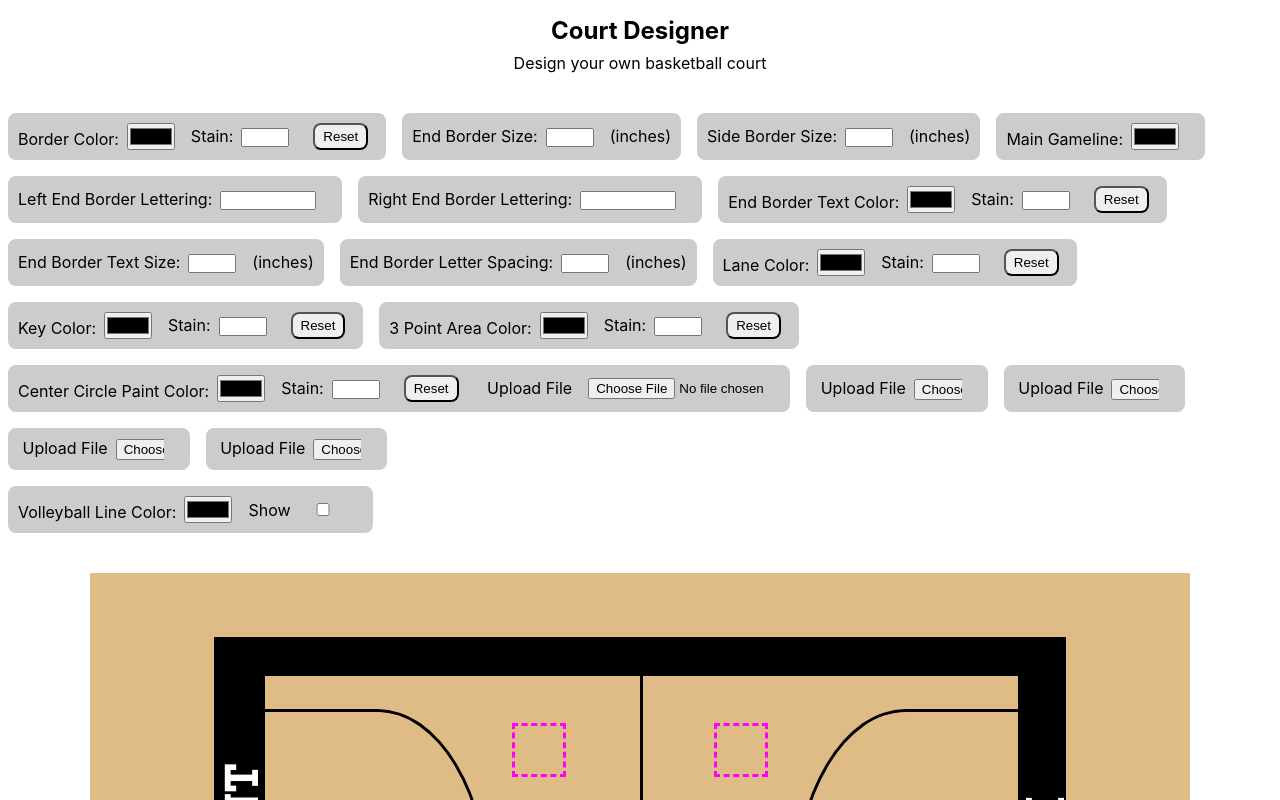
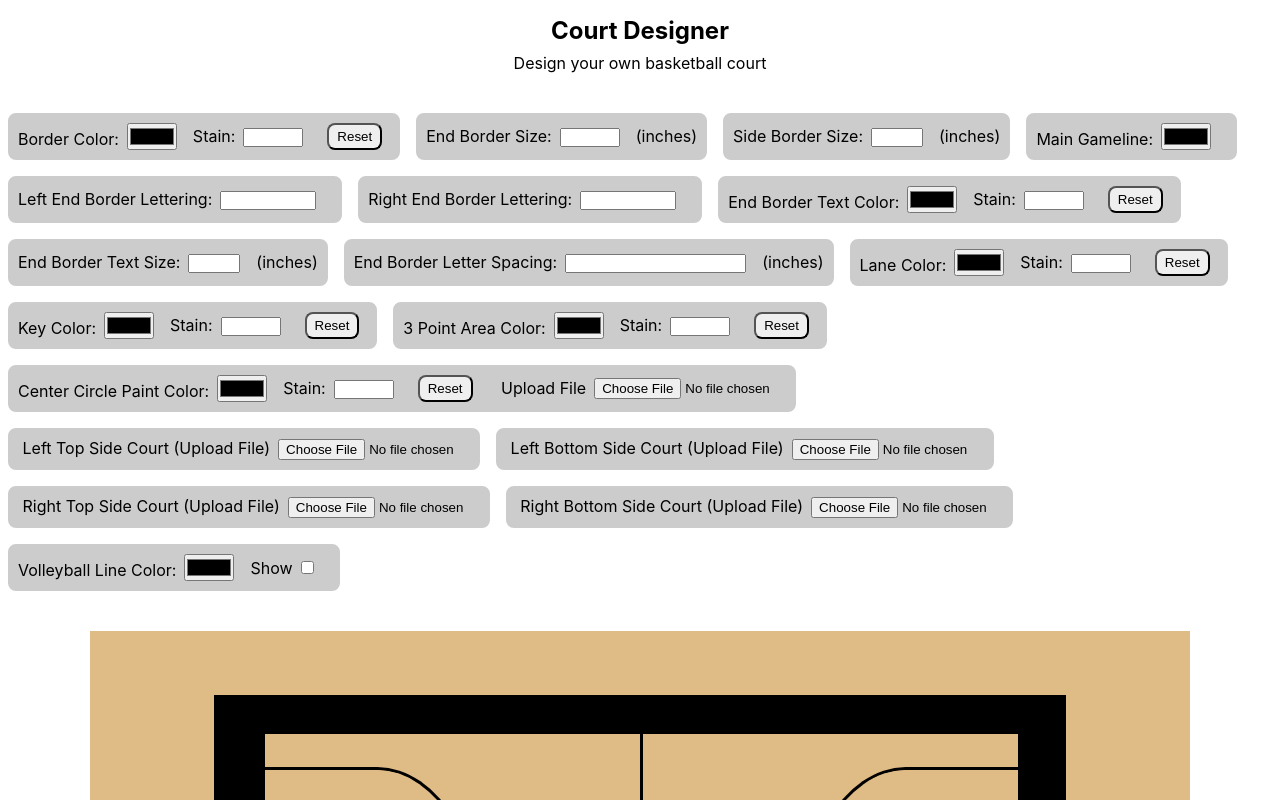
Before and after one commit to jbratcher/court-designer, a React (Create React App) app: page / in a window 1280 px wide. Shown: the top 800 px of the page. Built offline with nearby package versions, Linux system fonts and the light colour scheme.

Commit message:
refactor: more fitting input width, removed debugging styles and logic

```diff
--- a/src/App.js
+++ b/src/App.js
@@ -73,7 +73,6 @@ class App extends Component {
 
   handleColorStain = e => {
     let property = `${e.target.parentElement.firstElementChild.name}Opacity`;
-    console.log(property);
     this.setState({
       [property]: e.target.value
     });
@@ -471,7 +470,7 @@ class App extends Component {
 
               <li className="menuNavListItem">
 
-                <label className="leftTopSideCourtImageInput"> Upload File
+                <label className="leftTopSideCourtImageInput"> Left Top Side Court (Upload File)
                   <input
                     onChange={this.handleImage}
                     name="leftTopSideCourtImage"
@@ -484,7 +483,7 @@ class App extends Component {
 
               <li className="menuNavListItem">
 
-                <label className="leftBottomSideCourtImageInput"> Upload File
+                <label className="leftBottomSideCourtImageInput"> Left Bottom Side Court (Upload File)
                   <input
                     onChange={this.handleImage}
                     name="leftBottomSideCourtImage"
@@ -497,7 +496,7 @@ class App extends Component {
 
               <li className="menuNavListItem">
 
-                <label className="rightTopSideCourtImageInput"> Upload File
+                <label className="rightTopSideCourtImageInput"> Right Top Side Court (Upload File)
                   <input
                     onChange={this.handleImage}
                     name="rightTopSideCourtImage"
@@ -510,7 +509,7 @@ class App extends Component {
 
               <li className="menuNavListItem">
 
-                <label className="rightBottomSideCourtImageInput"> Upload File
+                <label className="rightBottomSideCourtImageInput"> Right Bottom Side Court (Upload File)
                   <input
                     onChange={this.handleImage}
                     name="rightBottomSideCourtImage"
--- a/src/App.scss
+++ b/src/App.scss
@@ -25,6 +25,11 @@ ul {
 
 button {
   border-radius: 0.5rem;
+}
+
+input[type = "file"] {
+  margin: 0 1rem;
+  width: 11rem;
 }
 
 // Header
@@ -63,7 +68,6 @@ button {
     input {
       margin-left: 0.5rem;
       margin-right: 1rem;
-      width: 3rem;
     }
 
     input[type="text"] {
@@ -78,11 +82,6 @@ button {
     .centerCirlceImageInput {
       display: flex;
       margin-left: 1rem;
-
-      input {
-        margin: 0 1rem;
-        width: 11rem;
-      }
     }
 
 }
@@ -330,7 +329,6 @@ button {
   }
 
   .leftTopSideCourt {
-    border: 3px dashed magenta;
     width: 54px;
     height: 54px;
     position: absolute;
@@ -345,7 +343,6 @@ button {
   }
 
   .leftBottomSideCourt {
-    border: 3px dashed magenta;
     width: 54px;
     height: 54px;
     position: absolute;
@@ -403,7 +400,6 @@ button {
   padding: 0;
 
   .rightTopSideCourt {
-    border: 3px dashed magenta;
     width: 54px;
     height: 54px;
     position: absolute;
@@ -418,7 +414,6 @@ button {
   }
 
   .rightBottomSideCourt {
-    border: 3px dashed magenta;
     width: 54px;
     height: 54px;
     position: absolute;
```
